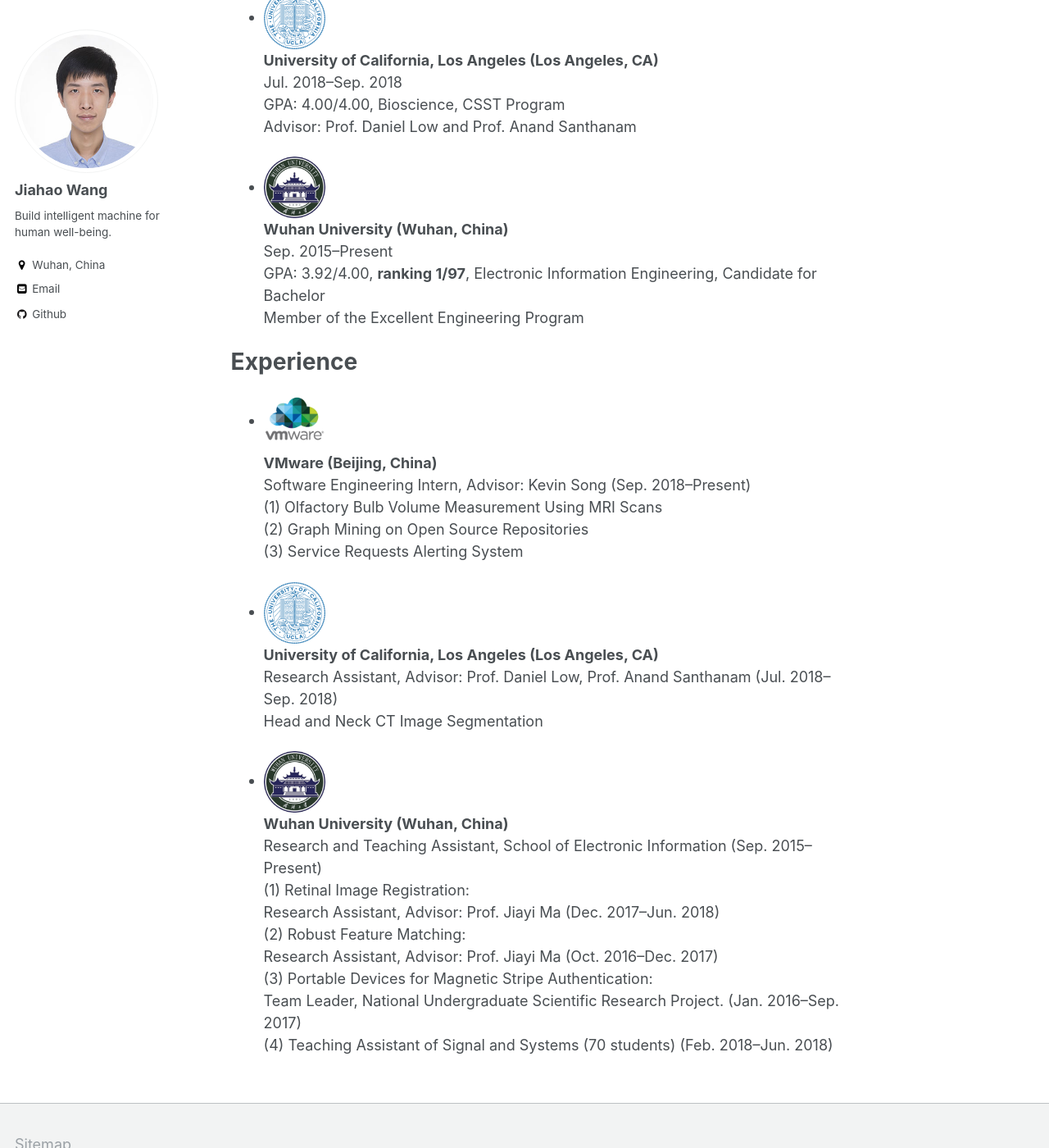
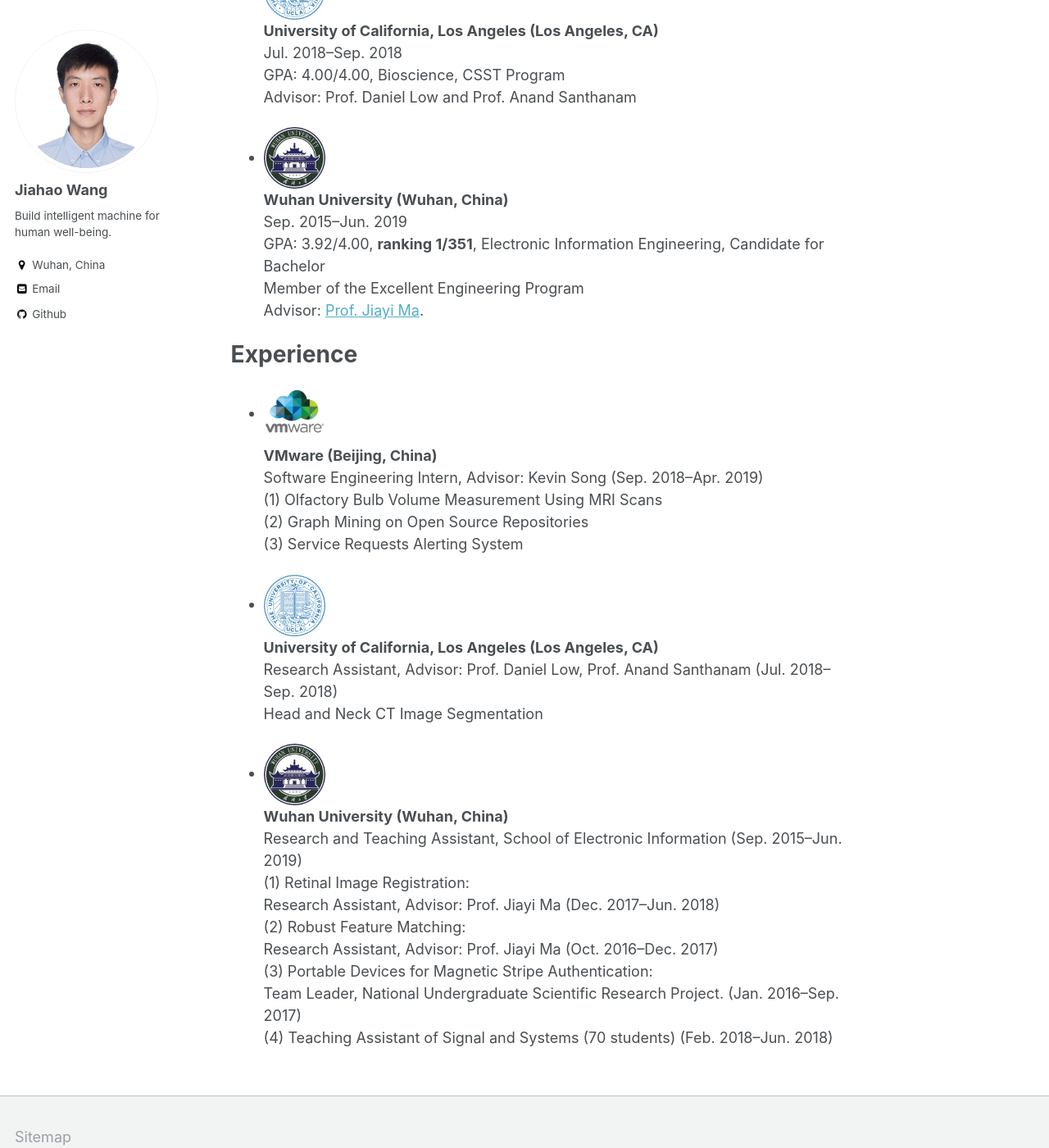
Before and after one commit to JiahaoPlus/JiahaoPlus.github.io, a Jekyll site: the page built from _pages/about.md, in a window 1280 px wide and 1400 px high, scrolled down 585 px. Shown: the whole window at 82% size. Built offline with Jekyll 4.4.1, drawn with Linux system fonts in a browser that asks for light colours; some of the changed text lies outside the part shown.

Commit message:
update some info

```diff
--- a/_pages/about.md
+++ b/_pages/about.md
@@ -27,14 +26,15 @@ Advisor: Prof. Daniel Low and Prof. Anand Santhanam<br>
 
 * <img width="75" height="75" src="https://jiahaoplus.github.io/images/whu.png"/> <br>
 <b>Wuhan University (Wuhan, China)</b> <br>
-Sep. 2015--Present<br>
-GPA: 3.92/4.00, <b>ranking 1/97</b>, Electronic Information Engineering, Candidate for Bachelor <br>
+Sep. 2015--Jun. 2019<br>
+GPA: 3.92/4.00, <b>ranking 1/351</b>, Electronic Information Engineering, Candidate for Bachelor <br>
 Member of the Excellent Engineering Program<br>
+Advisor: [Prof. Jiayi Ma](https://sites.google.com/site/jiayima2013/).
 
 # Experience
 * <img width="75" height="75" src="https://jiahaoplus.github.io/images/vmware.png"/> <br>
 <b>VMware (Beijing, China) </b> <br>
-Software Engineering Intern, Advisor: Kevin Song (Sep. 2018--Present)<br>
+Software Engineering Intern, Advisor: Kevin Song (Sep. 2018--Apr. 2019)<br>
 (1) Olfactory Bulb Volume Measurement Using MRI Scans<br>
 (2) Graph Mining on Open Source Repositories <br>
 (3) Service Requests Alerting System<br>
@@ -46,7 +46,7 @@ Head and Neck CT Image Segmentation
 
 * <img width="75" height="75" src="https://jiahaoplus.github.io/images/whu.png"/> <br>
 <b>Wuhan University (Wuhan, China)</b> <br>
-Research and Teaching Assistant, School of Electronic Information (Sep. 2015--Present)<br>
+Research and Teaching Assistant, School of Electronic Information (Sep. 2015--Jun. 2019)<br>
 (1) Retinal Image Registration:<br>
 Research Assistant, Advisor: Prof. Jiayi Ma (Dec. 2017--Jun. 2018)<br>
 (2) Robust Feature Matching:<br>
```
Also changed, not shown: other parts of _pages/about.md (+0 -1 lines), _pages/publications.md (+1 -1 lines), images/bio-photo-0.jpg, images/bio-photo-1.jpg (added), 1 other file.
